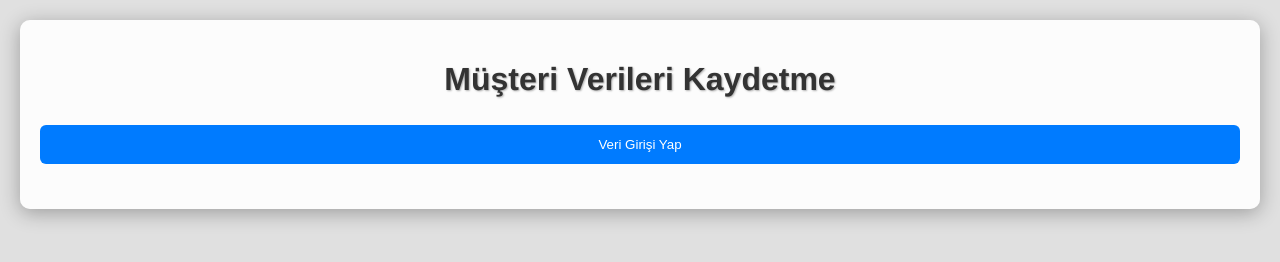
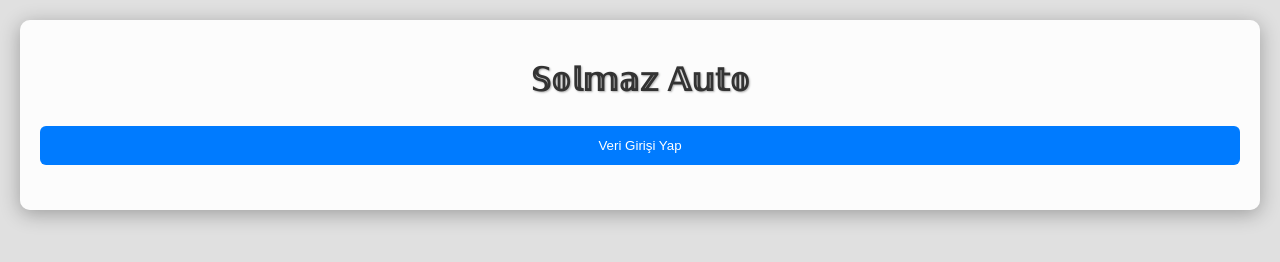
Before and after one commit to ghost-mvt/apk, a plain HTML site: page Hail.html in a window 1280 px wide. Drawn offline with Linux system fonts and the light colour scheme.

Commit message:
Update Hail.html

```diff
--- a/Hail.html
+++ b/Hail.html
@@ -108,7 +108,7 @@
 </head>
 <body>
     <div class="container">
-        <h1>Müşteri Verileri Kaydetme</h1>
+        <h1>𝕊𝕠𝕝𝕞𝕒𝕫 𝔸𝕦𝕥𝕠</h1>
         <button id="toggleFormButton">Veri Girişi Yap</button>
         <button id="toggleSearchButton" class="hidden">Araç Plakasıyla Ara</button>
 
```
